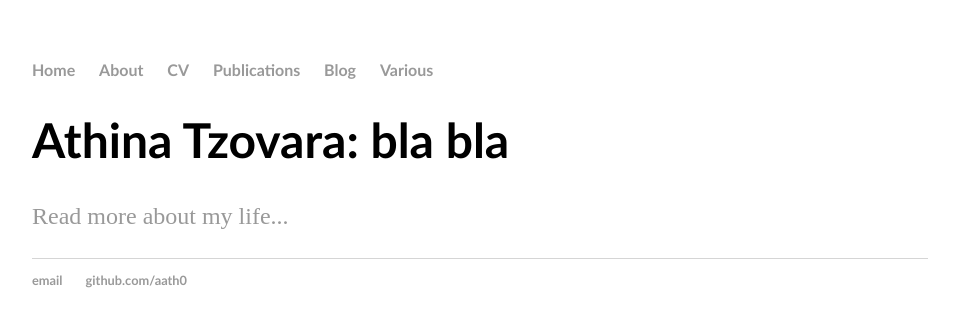
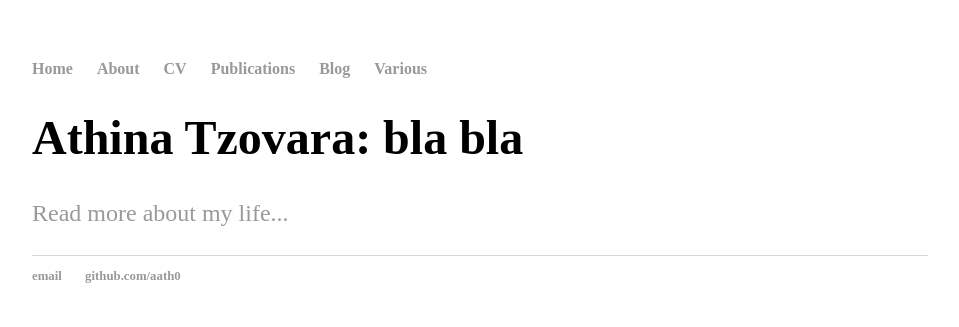
Before and after one commit to aath0/TryingOut, a Jekyll site: the page built from index.html, in a window 1280 px wide. Shown: the top 327 px of the page, without its empty margins (160-1119 px from the left). Built offline with Jekyll 4.4.1, drawn with Linux system fonts in a browser that asks for light colours.

Commit message:
Update main.css

```diff
--- a/css/main.css
+++ b/css/main.css
@@ -3,7 +3,7 @@ body {
     width: 70%;
 }
 nav ul, footer ul {
-    font-family:'Candara', 'Ubuntu', 'Sans-Serif';
+    font-family:'Ubuntu', 'Sans-Serif';
     padding: 0px;
     list-style: none;
     font-weight: bold;
@@ -21,7 +21,7 @@ a:hover {
 }
 h1 {
     font-size: 3em;
-    font-family:'Candara', 'Ubuntu', 'Sans-Serif';
+    font-family:'Ubuntu', 'Sans-Serif';
 }
 p {
     font-size: 1.5em;
@@ -32,7 +32,7 @@ p {
 plist {
     font-size: 1.5em;
     color: #333;
-    font-family:'Candara';
+    font-family:'Ubuntu';
     line-height: 150%;
 }
 
@@ -45,7 +45,7 @@ ul.posts {
     margin: 20px auto 40px;
     font-size: 1.5em;
     color: #333;
-    font-family:'Candara';
+    font-family:'Ubuntu';
     line-height: 200%;
 }
 
@@ -54,6 +54,6 @@ ul.posts li {
     font-size: 1.5em;
     line-height: 200%;
     color: #333;
-    font-family:'Candara';
+    font-family:'Ubuntu';
 
 }
```
